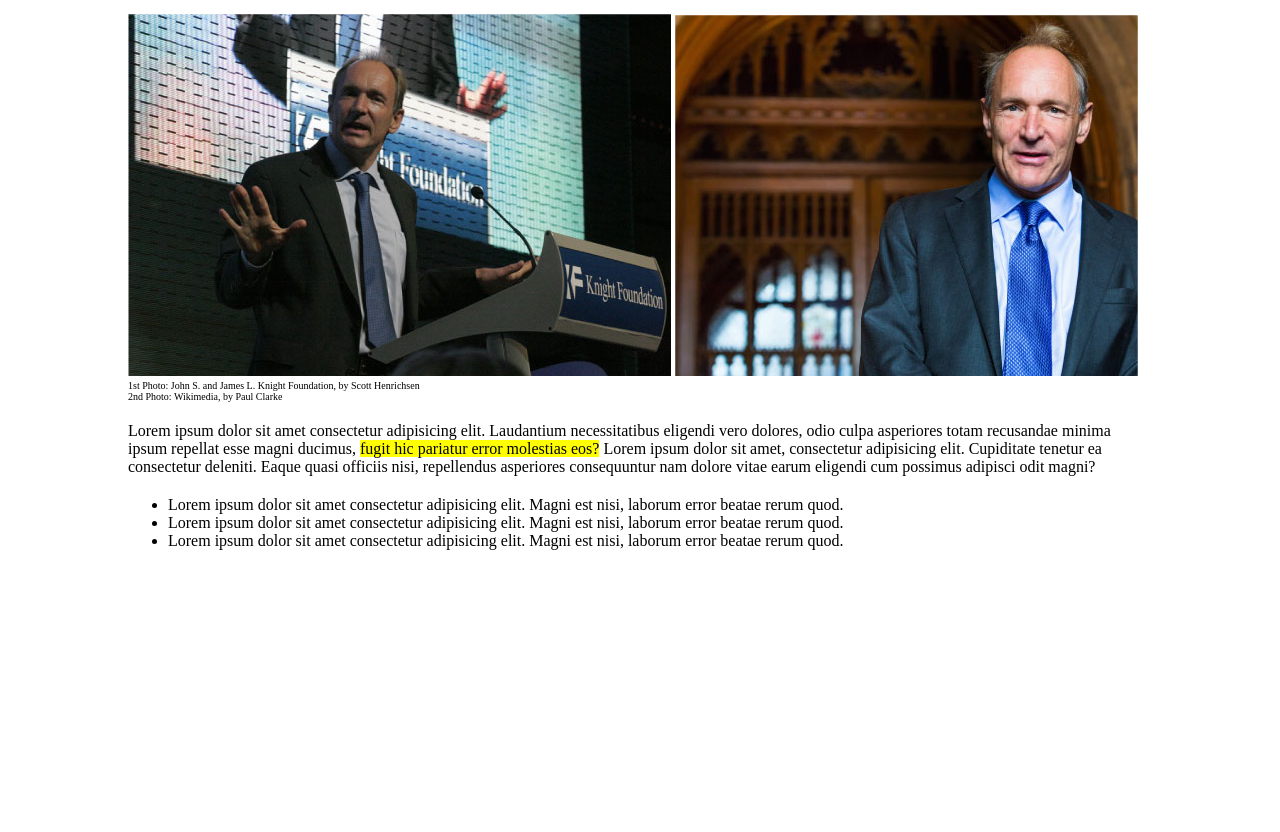
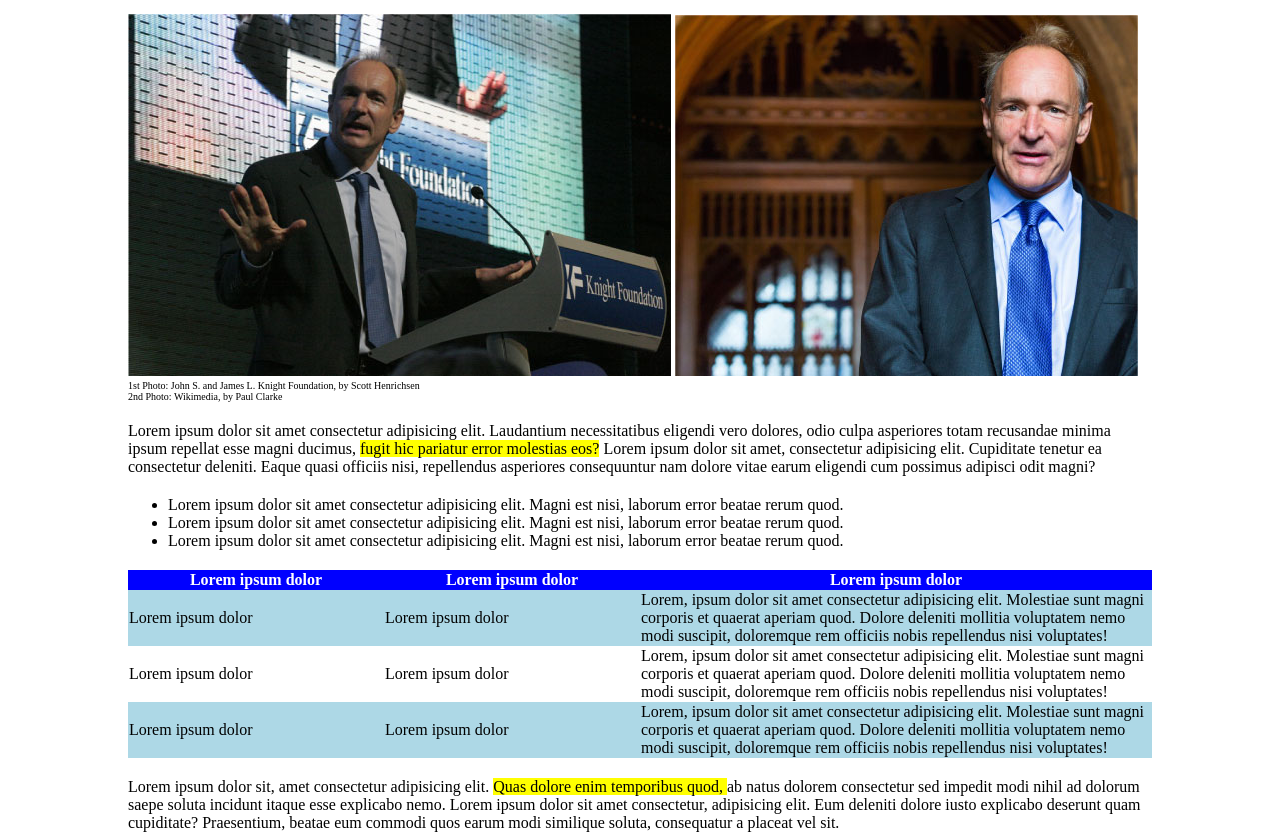
Before and after one commit to Verovannini/html-css-booleaner, a website: page index.html in a window 1280 px wide. Shown: the part 229-1061 px from the top of the page. Before the commit the page ends 800 px from the top, so only its background shows below. Drawn offline with Linux system fonts and the light colour scheme.

Commit message:
fine main

```diff
--- a/css/style.css
+++ b/css/style.css
@@ -29,7 +29,7 @@ header {
 /* Fine Header */
 
 /* Main */
-main h1 {
+h1 {
   font-size: 40px;
   line-height: 40px;
 }
@@ -65,4 +65,22 @@ ul {
   margin-top: 20px;
 }
 
+table {
+  margin-top: 20px;
+  border-spacing: 0px;
+}
+
+.testo-table {
+  width: 50%;
+}
+
+table thead {
+  background-color: blue;
+  color: white;
+}
+
+.row-odd {
+  background-color: lightblue;
+}
+
 /* Fine Main */
--- a/index.html
+++ b/index.html
@@ -42,11 +42,14 @@
         <!-- Fine Prima parte main -->
 
         <!-- Seconda parte main con gli articoli-->
+        <div>
           <p class="paragraph">
             Lorem ipsum dolor sit amet consectetur adipisicing elit. Laudantium
             necessitatibus eligendi vero dolores, odio culpa asperiores totam
             recusandae minima ipsum repellat esse magni ducimus,
-          <span class="highlight">fugit hic pariatur error molestias eos?</span>
+            <span class="highlight"
+              >fugit hic pariatur error molestias eos?</span
+            >
             Lorem ipsum dolor sit amet, consectetur adipisicing elit. Cupiditate
             tenetur ea consectetur deleniti. Eaque quasi officiis nisi,
             repellendus asperiores consequuntur nam dolore vitae earum eligendi
@@ -68,8 +71,70 @@
             </li>
           </ul>
 
-        <table></table>
+          <!-- Table -->
+          <table>
+            <!-- Table head -->
+            <thead>
+              <tr>
+                <th>Lorem ipsum dolor</th>
+                <th>Lorem ipsum dolor</th>
+                <th class="testo-table">Lorem ipsum dolor</th>
+              </tr>
+            </thead>
+            <!-- Fine Table head -->
+
+            <!-- Table body -->
+            <tbody>
+              <tr class="row-odd">
+                <td>Lorem ipsum dolor</td>
+                <td>Lorem ipsum dolor</td>
+                <td>
+                  Lorem, ipsum dolor sit amet consectetur adipisicing elit.
+                  Molestiae sunt magni corporis et quaerat aperiam quod. Dolore
+                  deleniti mollitia voluptatem nemo modi suscipit, doloremque
+                  rem officiis nobis repellendus nisi voluptates!
+                </td>
+              </tr>
+              <tr>
+                <td>Lorem ipsum dolor</td>
+                <td>Lorem ipsum dolor</td>
+                <td>
+                  Lorem, ipsum dolor sit amet consectetur adipisicing elit.
+                  Molestiae sunt magni corporis et quaerat aperiam quod. Dolore
+                  deleniti mollitia voluptatem nemo modi suscipit, doloremque
+                  rem officiis nobis repellendus nisi voluptates!
+                </td>
+              </tr>
+              <tr class="row-odd">
+                <td>Lorem ipsum dolor</td>
+                <td>Lorem ipsum dolor</td>
+                <td>
+                  Lorem, ipsum dolor sit amet consectetur adipisicing elit.
+                  Molestiae sunt magni corporis et quaerat aperiam quod. Dolore
+                  deleniti mollitia voluptatem nemo modi suscipit, doloremque
+                  rem officiis nobis repellendus nisi voluptates!
+                </td>
+              </tr>
+            </tbody>
+            <!-- Fine Table body -->
+          </table>
+          <!-- Fine Table -->
+
+          <p class="paragraph">
+            Lorem ipsum dolor sit, amet consectetur adipisicing elit.
+            <span class="highlight"> Quas dolore enim temporibus quod, </span>
+            ab natus dolorem consectetur sed impedit modi nihil ad dolorum saepe
+            soluta incidunt itaque esse explicabo nemo. Lorem ipsum dolor sit
+            amet consectetur, adipisicing elit. Eum deleniti dolore iusto
+            explicabo deserunt quam cupiditate? Praesentium, beatae eum commodi
+            quos earum modi similique soluta, consequatur a placeat vel sit.
+          </p>
+        </div>
         <!-- Fine Seconda parte main -->
+
+        <!-- Footer -->
+        <footer></footer>
+        <!-- Footer -->
       </div>
     </main>
     <!-- Fine Main -->
```
Lines whose indentation alone changed are shown as unchanged.
